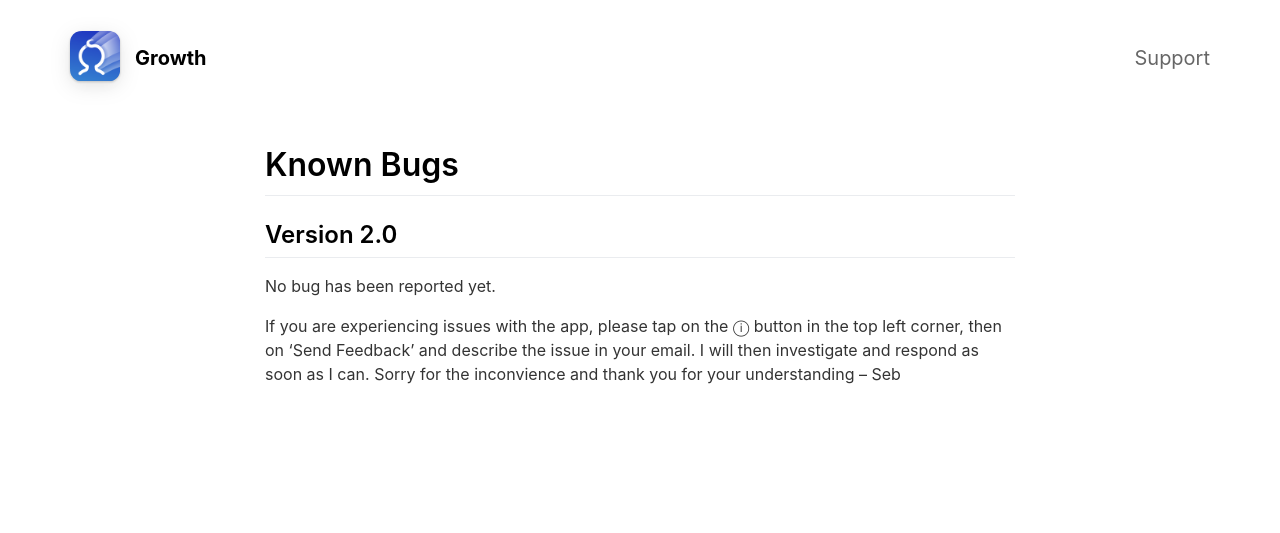
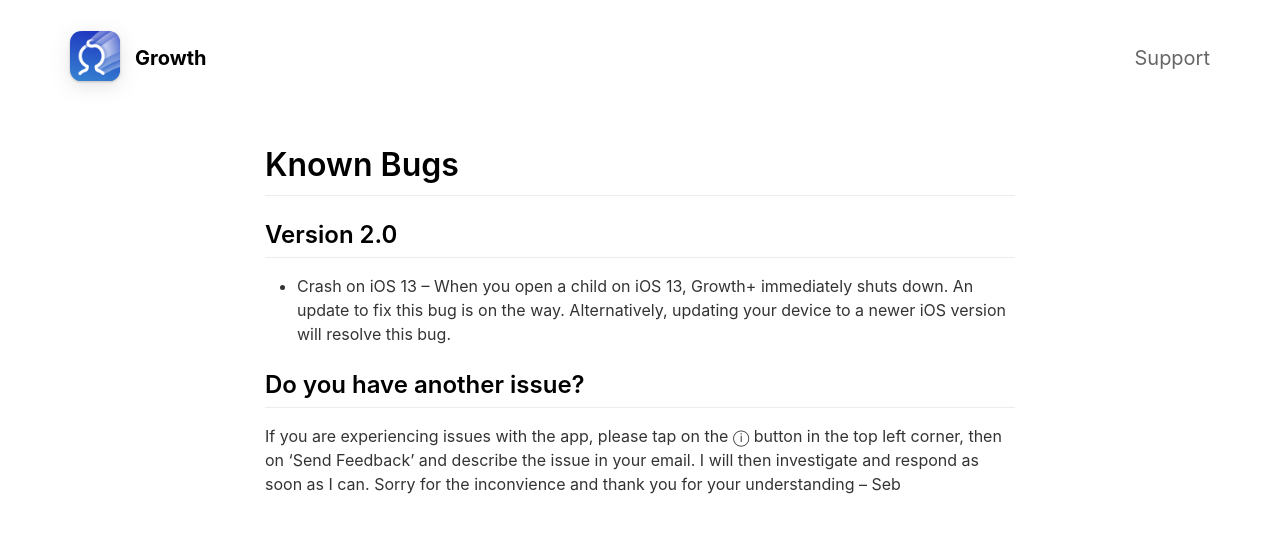
Before and after one commit to Clafou/growthchart.app, a Jekyll site: the page built from _pages/bugs.md, in a window 1280 px wide. Shown: the top 533 px of the page. Built offline with Jekyll 4.4.1, drawn with Linux system fonts in a browser that asks for light colours; nearby versions of some CDN libraries; our own code applies the rules of GitHub Pages for plain Markdown files.

Commit message:
Added bug info

```diff
--- a/_pages/bugs.md
+++ b/_pages/bugs.md
@@ -9,6 +9,8 @@ include_in_footer: false
 
 ## Version 2.0
 
-No bug has been reported yet.
+* Crash on iOS 13 – When you open a child on iOS 13, Growth+ immediately shuts down. An update to fix this bug is on the way. Alternatively, updating your device to a newer iOS version will resolve this bug.
+
+## Do you have another issue?
 
 If you are experiencing issues with the app, please tap on the ⓘ button in the top left corner, then on 'Send Feedback' and describe the issue in your email. I will then investigate and respond as soon as I can. Sorry for the inconvience and thank you for your understanding – Seb
```
Also changed, not shown: bugs/index.md (deleted, +0 -5 lines), privacy/index.md (deleted, +0 -7 lines), support/index.md (deleted, +0 -7 lines).
